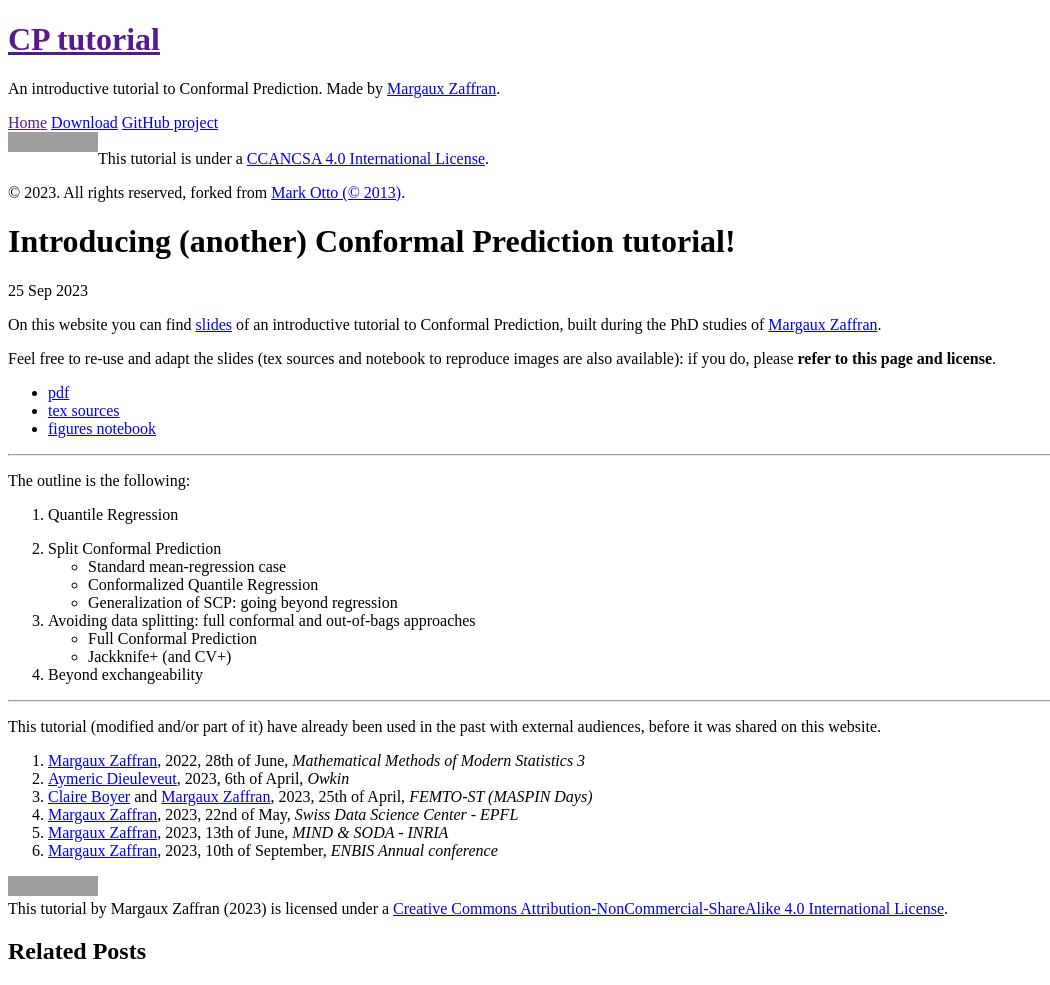
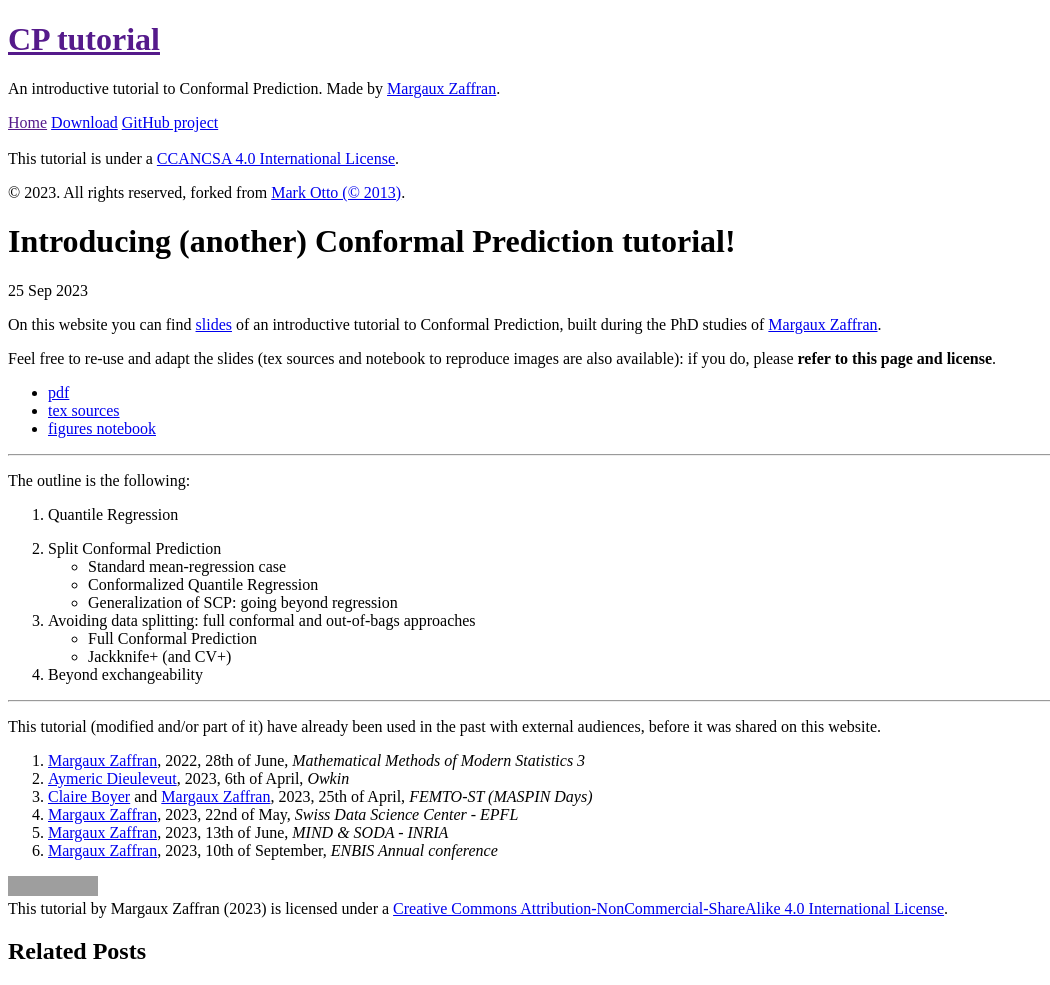
Before and after one commit to conformalpredictionintro/conformalpredictionintro.github.io, a Jekyll site: the page built from _posts/2023-09-25-introducing-cptuto.md, in a window 1280 px wide. Shown: the whole page, without its empty margins (0-1050 px from the left). Built offline with Jekyll 4.4.1, drawn with Linux system fonts in a browser that asks for light colours; Markdown is read by kramdown in place of the engine named in the settings; grey boxes are pictures that could not be loaded.

Commit message:
remove image from sidebar

```diff
--- a/_includes/sidebar.html
+++ b/_includes/sidebar.html
@@ -30,7 +30,6 @@
       <a class="sidebar-nav-item" href="{{ site.github.repo }}">GitHub project</a>
     </nav>
 
-    <a rel="license" href="http://creativecommons.org/licenses/by-nc-sa/4.0/"><img alt="Creative Commons License" style="float:left;" src="https://i.creativecommons.org/l/by-nc-sa/4.0/88x31.png"></a>
     <br />This tutorial is under a <a rel="license" href="http://creativecommons.org/licenses/by-nc-sa/4.0/">CCANCSA 4.0 International License</a>.
     <p>&copy; {{ site.time | date: '%Y' }}. All rights reserved, forked from <a rel="license" href="https://github.com/poole/hyde#license">Mark Otto (&copy; 2013)</a>.</p>
   </div>
```
